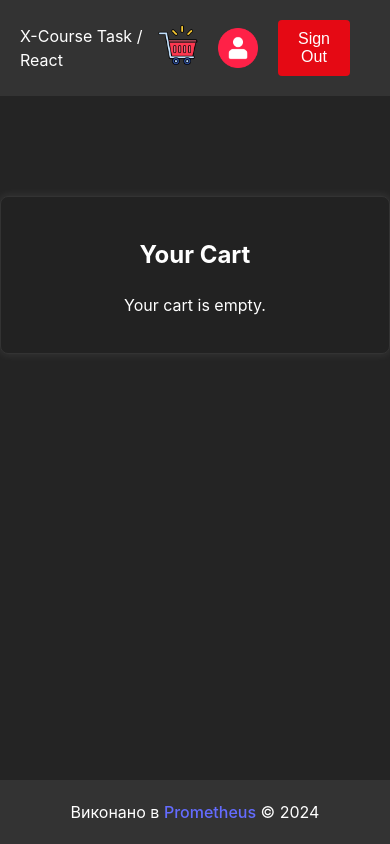
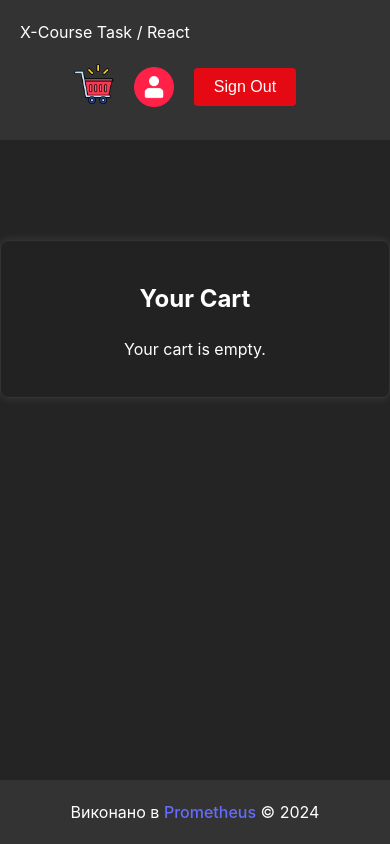
Before and after one commit to quincyqqe/prometheus-x-course-task, a React (Vite) app: page /cart in a window 390 px wide. Built offline with nearby package versions, Linux system fonts and the light colour scheme.

Commit message:
responsive header

```diff
--- a/src/components/Header/Header.scss
+++ b/src/components/Header/Header.scss
@@ -5,6 +5,11 @@
   padding: 20px;
   background-color: #333;
   color: #fff;
+
+  @media screen and (max-width: 600px) {
+    flex-direction: column;
+    align-items: flex-start;
+  }
 }
 
 .header-left {
@@ -14,6 +19,10 @@
   .header-title {
     font-size: 24px;
     font-weight: bold;
+  }
+
+  @media screen and (max-width: 600px) {
+    margin-bottom: 10px;
   }
 }
 
@@ -44,6 +53,13 @@
     cursor: pointer;
     margin-right: 20px;
   }
+
+  @media screen and (max-width: 600px) {
+    width: 100%;
+    justify-content: center;
+    margin-top: 10px;
+    margin-bottom: 10px;
+  }
 }
 
 .header__title {
```
Lines whose indentation alone changed are shown as unchanged.
